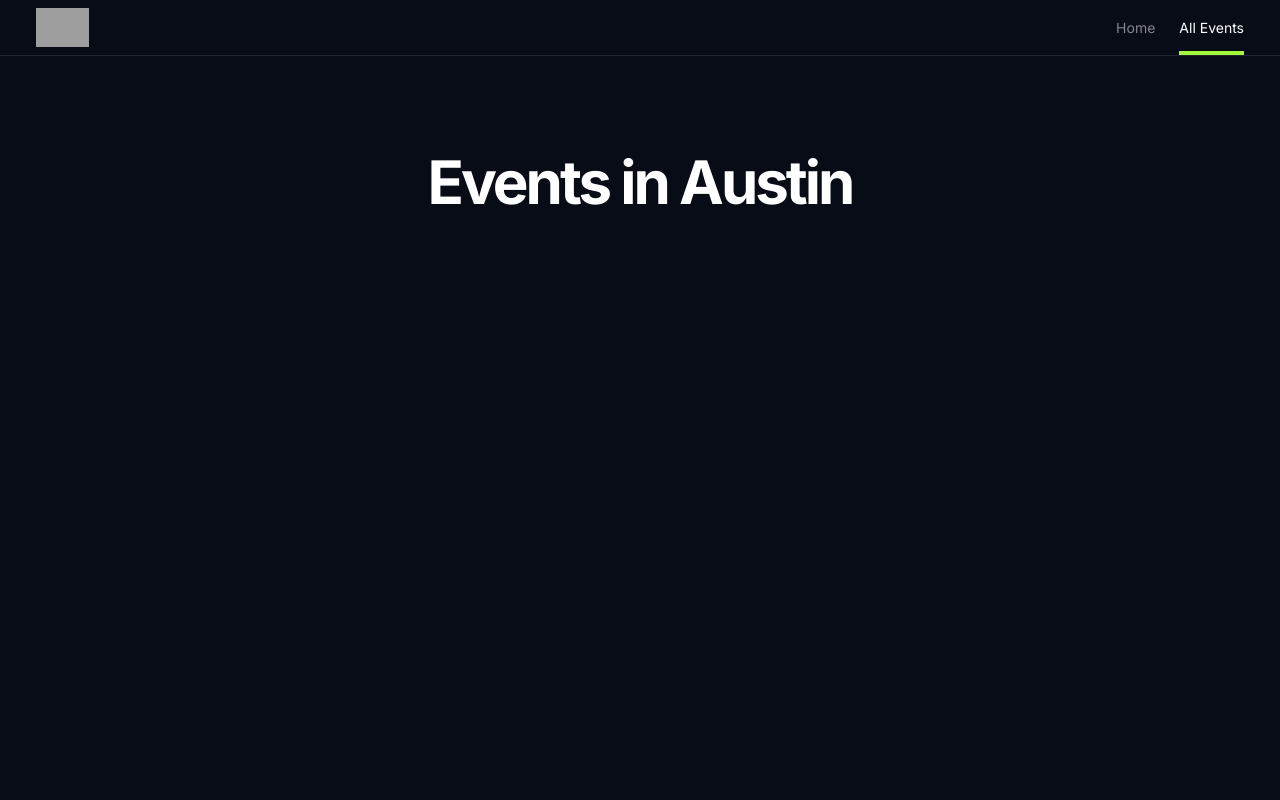
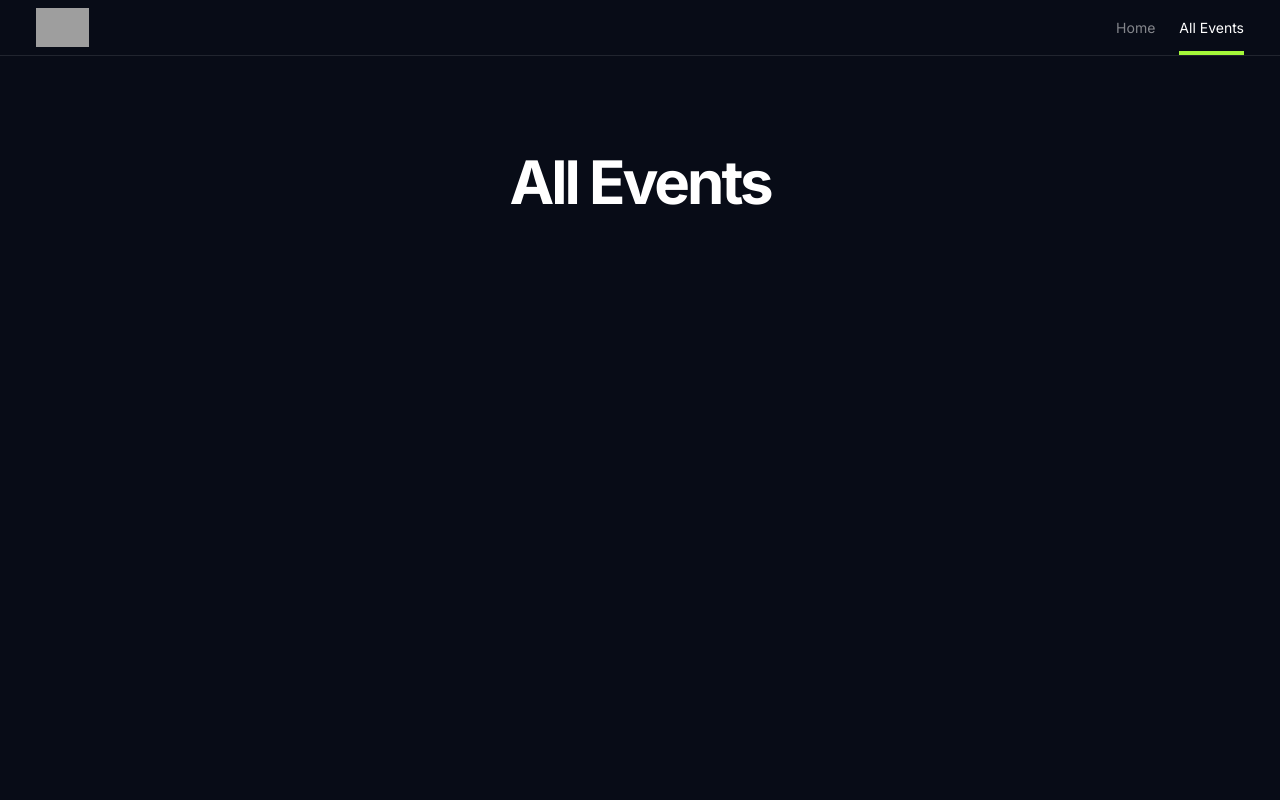
Before and after one commit to randhavevaibhav/evento, a Next.js app: page /events/all in a window 1280 px wide. Shown: the top 800 px of the page. Built offline with nearby package versions, Linux system fonts and the light colour scheme; grey boxes are pictures that could not be loaded.

Commit message:
handle dynamic city name

```diff
--- a/src/app/events/[city]/page.tsx
+++ b/src/app/events/[city]/page.tsx
@@ -1,9 +1,25 @@
 import { H1 } from "@/components/H1";
 
-export default function EventsPage() {
+type EventsPageProps = {
+  params: {
+    city: string;
+  };
+};
+
+export default function EventsPage({ params }: EventsPageProps) {
+  const city = params.city;
+
   return (
     <main className="flex flex-col items-center py-24 px-[20px] min-h-[110vh]">
-      <H1>Events in Austin</H1>
+      <H1>
+        {city === "all" ? (
+          "All Events"
+        ) : (
+          <>
+            Events in <span className="capitalize">{city}</span>
+          </>
+        )}
+      </H1>
     </main>
   );
 }
```
